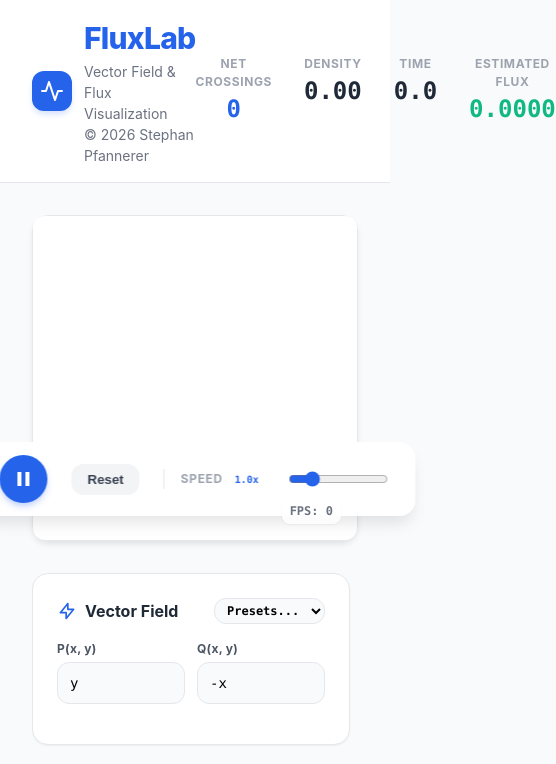
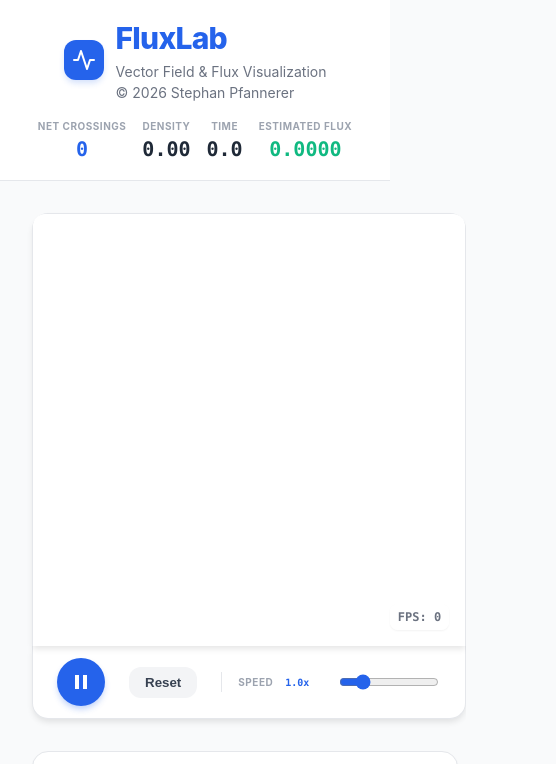
Before and after one commit to c-viz/FluxLab, a plain HTML site: page index.html in a window 390 px wide. Shown: the top 764 px of the page, 556 px wide, since content can reach past the window. Drawn offline with nearby package versions, Linux system fonts and the light colour scheme.

Commit message:
Add responsive design for header and stats section

```diff
--- a/index.html
+++ b/index.html
@@ -63,6 +63,20 @@
         .stat-value.blue { color: var(--blue); }
         .stat-value.green { color: var(--green); }
 
+        @media (max-width: 900px) {
+            .header-inner {
+                flex-direction: column;
+                gap: 1rem;
+            }
+            .stats {
+                flex-wrap: wrap;
+                justify-content: center;
+                gap: 1rem;
+            }
+            .stat-label { font-size: 0.625rem; }
+            .stat-value { font-size: 1.25rem; }
+        }
+
         /* Layout */
         .main-layout {
             display: grid;
@@ -71,14 +85,21 @@
         }
         @media (min-width: 1280px) {
             .main-layout { grid-template-columns: 2fr 1fr; }
+            .sidebar {
+                height: 0;
+                min-height: 100%;
+                overflow-y: auto;
+            }
         }
 
         /* Canvas Area */
         .viewport {
             background: var(--card-bg);
             padding: 0;
-            border-radius: 1rem;
+            border-top-left-radius: 1rem;
+            border-top-right-radius: 1rem;
             border: 1px solid var(--border);
+            border-bottom: none;
             position: relative;
             box-shadow: 0 4px 6px -1px rgba(0,0,0,0.1);
         }
@@ -86,26 +107,24 @@
             width: 100%;
             aspect-ratio: 1 / 1;
             background: white;
-            border-radius: 0.75rem;
+            border-top-left-radius: 0.75rem;
+            border-top-right-radius: 0.75rem;
             display: block;
             cursor: crosshair;
         }
 
         /* Floating Controls */
         .floating-controls {
-            position: absolute;
-            bottom: 1.5rem;
-            left: 50%;
-            transform: translateX(-50%);
             display: flex;
             align-items: center;
             gap: 1.5rem;
-            background: rgba(255, 255, 255, 0.9);
-            backdrop-filter: blur(4px);
             padding: 0.75rem 1.5rem;
-            border-radius: 1rem;
-            border: 1px solid rgba(255, 255, 255, 0.5);
-            box-shadow: 0 10px 15px -3px rgba(0,0,0,0.1);
+            background: var(--card-bg);
+            border-bottom-left-radius: 1rem;
+            border-bottom-right-radius: 1rem;
+            border: 1px solid var(--border);
+            border-top: none;
+            box-shadow: 0 4px 6px -1px rgba(0,0,0,0.1);
             justify-content: center;
         }
 
@@ -114,8 +133,6 @@
             display: flex;
             flex-direction: column;
             gap: 1.5rem;
-            max-height: calc(100vh - 4rem);
-            overflow-y: auto;
             padding-right: 0.5rem;
         }
         .sidebar::-webkit-scrollbar { width: 4px; }
@@ -292,7 +309,7 @@
                 <div class="viewport">
                     <canvas id="canvas" width="1000" height="1000"></canvas>
                     <div id="fps-counter" style="position:absolute; bottom:1rem; right:1rem; font-family:var(--font-mono); font-size:0.75rem; font-weight:700; color:var(--text-muted); background:rgba(255,255,255,0.8); backdrop-filter:blur(2px); padding:0.25rem 0.5rem; border-radius:0.5rem; pointer-events:none; z-index:20; box-shadow:0 1px 2px rgba(0,0,0,0.05);">FPS: 0</div>
-
+                </div>
                 <!-- Floating Controls -->
                 <div class="floating-controls">
                     <button id="btn-play" class="btn btn-play">
@@ -304,7 +321,6 @@
                         <span class="stat-label">Speed</span>
                         <span id="val-speed" style="font-size:0.625rem;font-family:var(--font-mono);font-weight:700;color:var(--blue);min-width:2.5rem">1.0x</span>
                         <input id="slider-speed" type="range" min="0.1" max="5" step="0.1" value="1" class="w-32">
-                        </div>
                     </div>
                 </div>
             </div>
```
Lines whose indentation alone changed are shown as unchanged.
